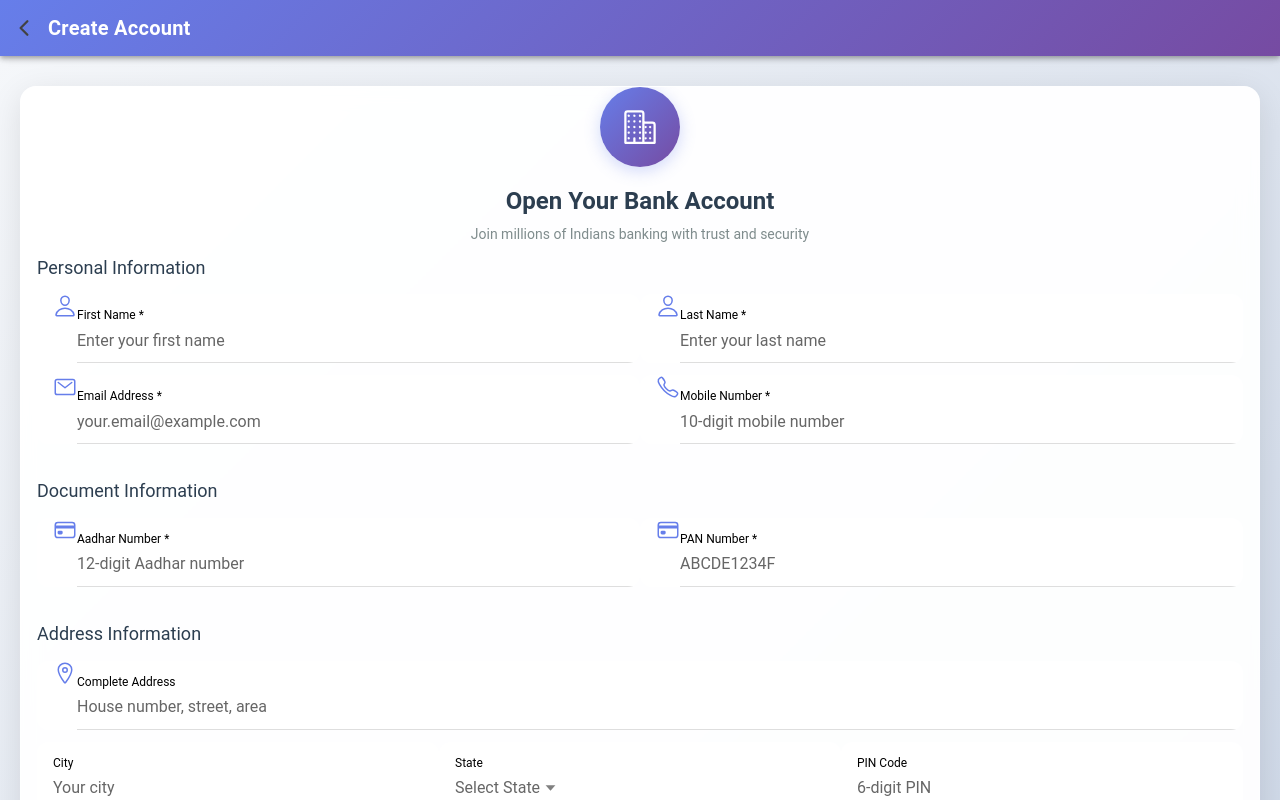
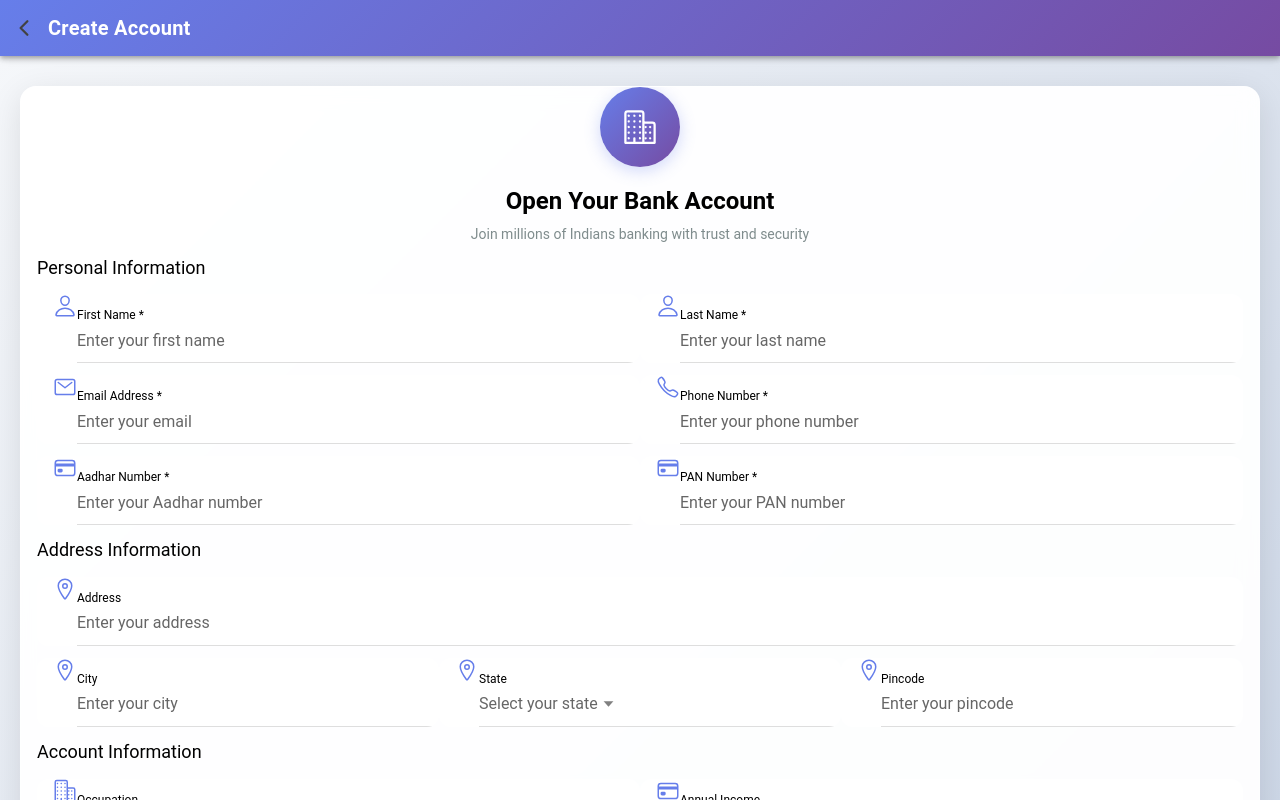
Before and after one commit to JainSneha6/RiverAuth, a React (Vite) app in the folder frontend/: page /signup in a window 1280 px wide. Built offline with nearby package versions, Linux system fonts and the light colour scheme.

Commit message:
Added android

```diff
--- a/frontend/package.json
+++ b/frontend/package.json
@@ -12,6 +12,7 @@
     "lint": "eslint"
   },
   "dependencies": {
+    "@capacitor/android": "^7.4.0",
     "@capacitor/app": "7.0.1",
     "@capacitor/core": "7.4.0",
     "@capacitor/haptics": "7.0.1",
--- a/frontend/src/pages/Signup.tsx
+++ b/frontend/src/pages/Signup.tsx
@@ -1,4 +1,4 @@
-import React, { useState } from 'react';
+import React, { useState, useRef, useEffect } from 'react';
 import {
   IonContent,
   IonHeader,
@@ -56,6 +56,55 @@ const BankSignupPage: React.FC = () => {
   });
 
   const [errors, setErrors] = useState<any>({});
+
+  const contentRef = useRef<HTMLIonContentElement>(null);
+
+  useEffect(() => {
+    const contentElement = contentRef.current;
+    if (contentElement) {
+      const handlePointerDown = (event: PointerEvent) => {
+        const {
+          clientX, clientY, pressure, pointerType, timeStamp, pointerId, width, height,
+          tiltX, tiltY, tangentialPressure, twist, isPrimary, screenX, screenY, pageX, pageY,
+          offsetX, offsetY, movementX, movementY, button, buttons, target
+        } = event;
+
+        const targetInfo = target ? `${(target as HTMLElement).tagName}${target.id ? `#${target.id}` : ''}` : 'N/A';
+
+        const alertMessage = `
+Tap Event Details:
+Coordinates:
+  clientX: ${clientX}, clientY: ${clientY}
+  screenX: ${screenX}, screenY: ${screenY}
+  pageX: ${pageX}, pageY: ${pageY}
+  offsetX: ${offsetX}, offsetY: ${offsetY}
+Pressure: ${pressure}
+Pointer Type: ${pointerType}
+Timestamp: ${timeStamp}
+Pointer ID: ${pointerId}
+Width: ${width}, Height: ${height}
+Tilt: tiltX=${tiltX}, tiltY=${tiltY}
+Tangential Pressure: ${tangentialPressure}
+Twist: ${twist}
+Is Primary: ${isPrimary}
+Movement: movementX=${movementX}, movementY=${movementY}
+Button: ${button}, Buttons: ${buttons}
+Target Element: ${targetInfo}
+        `.trim();
+
+        alert(alertMessage);
+      };
+
+      contentElement.addEventListener('pointerdown', handlePointerDown);
+
+      return () => {
+        contentElement.removeEventListener('pointerdown', handlePointerDown);
+      };
+    }
+  }, []);
+
+  const labelStyle = { color: 'black' };
+  const inputStyle = { color: 'black', '--placeholder-color': 'black' };
 
   const handleInputChange = (field: string, value: any) => {
     setFormData(prev => ({ ...prev, [field]: value }));
@@ -133,7 +182,10 @@ const BankSignupPage: React.FC = () => {
         </IonToolbar>
       </IonHeader>
 
-      <IonContent style={{ '--background': 'linear-gradient(135deg, #f5f7fa 0%, #c3cfe2 100%)' }}>
+      <IonContent
+        ref={contentRef}
+        style={{ '--background': 'linear-gradient(135deg, #f5f7fa 0%, #c3cfe2 100%)' }}
+      >
         <div style={{
           minHeight: '100vh',
           padding: '20px',
@@ -162,7 +214,7 @@ const BankSignupPage: React.FC = () => {
                 <IonIcon icon={businessOutline} style={{ fontSize: '36px', color: 'white' }} />
               </div>
               <IonCardTitle style={{
-                color: '#2c3e50',
+                color: 'black',
                 fontSize: '24px',
                 fontWeight: 'bold',
                 marginBottom: '8px'
@@ -179,7 +231,7 @@ const BankSignupPage: React.FC = () => {
                 {/* Personal Information */}
                 <IonRow>
                   <IonCol size="12">
-                    <h3 style={{ color: '#2c3e50', marginBottom: '16px', fontSize: '18px' }}>
+                    <h3 style={{ color: 'black', marginBottom: '16px', fontSize: '18px' }}>
                       Personal Information
                     </h3>
                   </IonCol>
@@ -189,11 +241,12 @@ const BankSignupPage: React.FC = () => {
                   <IonCol size="12" sizeMd="6">
                     <IonItem style={{ '--background': 'rgba(255,255,255,0.8)', '--border-radius': '12px', marginBottom: '12px' }}>
                       <IonIcon icon={personOutline} slot="start" style={{ color: '#667eea' }} />
-                      <IonLabel position="stacked">First Name *</IonLabel>
+                      <IonLabel position="stacked" style={labelStyle}>First Name *</IonLabel>
                       <IonInput
                         value={formData.firstName}
                         onIonInput={(e) => handleInputChange('firstName', e.detail.value!)}
                         placeholder="Enter your first name"
+                        style={inputStyle}
                       />
                     </IonItem>
                     {errors.firstName && <IonText color="danger" style={{ fontSize: '12px', marginLeft: '12px' }}>{errors.firstName}</IonText>}
@@ -201,11 +254,12 @@ const BankSignupPage: React.FC = () => {
                   <IonCol size="12" sizeMd="6">
                     <IonItem style={{ '--background': 'rgba(255,255,255,0.8)', '--border-radius': '12px', marginBottom: '12px' }}>
                       <IonIcon icon={personOutline} slot="start" style={{ color: '#667eea' }} />
-                      <IonLabel position="stacked">Last Name *</IonLabel>
+                      <IonLabel position="stacked" style={labelStyle}>Last Name *</IonLabel>
                       <IonInput
                         value={formData.lastName}
                         onIonInput={(e) => handleInputChange('lastName', e.detail.value!)}
                         placeholder="Enter your last name"
+                        style={inputStyle}
                       />
                     </IonItem>
                     {errors.lastName && <IonText color="danger" style={{ fontSize: '12px', marginLeft: '12px' }}>{errors.lastName}</IonText>}
@@ -216,12 +270,13 @@ const BankSignupPage: React.FC = () => {
                   <IonCol size="12" sizeMd="6">
                     <IonItem style={{ '--background': 'rgba(255,255,255,0.8)', '--border-radius': '12px', marginBottom: '12px' }}>
                       <IonIcon icon={mailOutline} slot="start" style={{ color: '#667eea' }} />
-                      <IonLabel position="stacked">Email Address *</IonLabel>
+                      <IonLabel position="stacked" style={labelStyle}>Email Address *</IonLabel>
                       <IonInput
                         type="email"
                         value={formData.email}
                         onIonInput={(e) => handleInputChange('email', e.detail.value!)}
-                        placeholder="your.email@example.com"
+                        placeholder="Enter your email"
+                        style={inputStyle}
                       />
                     </IonItem>
                     {errors.email && <IonText color="danger" style={{ fontSize: '12px', marginLeft: '12px' }}>{errors.email}</IonText>}
@@ -229,24 +284,16 @@ const BankSignupPage: React.FC = () => {
                   <IonCol size="12" sizeMd="6">
                     <IonItem style={{ '--background': 'rgba(255,255,255,0.8)', '--border-radius': '12px', marginBottom: '12px' }}>
                       <IonIcon icon={callOutline} slot="start" style={{ color: '#667eea' }} />
-                      <IonLabel position="stacked">Mobile Number *</IonLabel>
+                      <IonLabel position="stacked" style={labelStyle}>Phone Number *</IonLabel>
                       <IonInput
                         type="tel"
                         value={formData.phone}
                         onIonInput={(e) => handleInputChange('phone', e.detail.value!)}
-                        placeholder="10-digit mobile number"
+                        placeholder="Enter your phone number"
+                        style={inputStyle}
                       />
                     </IonItem>
                     {errors.phone && <IonText color="danger" style={{ fontSize: '12px', marginLeft: '12px' }}>{errors.phone}</IonText>}
-                  </IonCol>
-                </IonRow>
-
-                {/* Document Information */}
-                <IonRow>
-                  <IonCol size="12">
-                    <h3 style={{ color: '#2c3e50', marginTop: '24px', marginBottom: '16px', fontSize: '18px' }}>
-                      Document Information
-                    </h3>
                   </IonCol>
                 </IonRow>
 
@@ -254,12 +301,12 @@ const BankSignupPage: React.FC = () => {
                   <IonCol size="12" sizeMd="6">
                     <IonItem style={{ '--background': 'rgba(255,255,255,0.8)', '--border-radius': '12px', marginBottom: '12px' }}>
                       <IonIcon icon={cardOutline} slot="start" style={{ color: '#667eea' }} />
-                      <IonLabel position="stacked">Aadhar Number *</IonLabel>
+                      <IonLabel position="stacked" style={labelStyle}>Aadhar Number *</IonLabel>
                       <IonInput
                         value={formData.aadhar}
                         onIonInput={(e) => handleInputChange('aadhar', e.detail.value!)}
-                        placeholder="12-digit Aadhar number"
-                        maxlength={12}
+                        placeholder="Enter your Aadhar number"
+                        style={inputStyle}
                       />
                     </IonItem>
                     {errors.aadhar && <IonText color="danger" style={{ fontSize: '12px', marginLeft: '12px' }}>{errors.aadhar}</IonText>}
@@ -267,13 +314,12 @@ const BankSignupPage: React.FC = () => {
                   <IonCol size="12" sizeMd="6">
                     <IonItem style={{ '--background': 'rgba(255,255,255,0.8)', '--border-radius': '12px', marginBottom: '12px' }}>
                       <IonIcon icon={cardOutline} slot="start" style={{ color: '#667eea' }} />
-                      <IonLabel position="stacked">PAN Number *</IonLabel>
+                      <IonLabel position="stacked" style={labelStyle}>PAN Number *</IonLabel>
                       <IonInput
                         value={formData.pan}
                         onIonInput={(e) => handleInputChange('pan', e.detail.value!)}
-                        placeholder="ABCDE1234F"
-                        style={{ textTransform: 'uppercase' }}
-                        maxlength={10}
+                        placeholder="Enter your PAN number"
+                        style={inputStyle}
                       />
                     </IonItem>
                     {errors.pan && <IonText color="danger" style={{ fontSize: '12px', marginLeft: '12px' }}>{errors.pan}</IonText>}
@@ -283,7 +329,7 @@ const BankSignupPage: React.FC = () => {
                 {/* Address Information */}
                 <IonRow>
                   <IonCol size="12">
-                    <h3 style={{ color: '#2c3e50', marginTop: '24px', marginBottom: '16px', fontSize: '18px' }}>
+                    <h3 style={{ color: 'black', marginBottom: '16px', fontSize: '18px' }}>
                       Address Information
                     </h3>
                   </IonCol>
@@ -293,11 +339,12 @@ const BankSignupPage: React.FC = () => {
                   <IonCol size="12">
                     <IonItem style={{ '--background': 'rgba(255,255,255,0.8)', '--border-radius': '12px', marginBottom: '12px' }}>
                       <IonIcon icon={locationOutline} slot="start" style={{ color: '#667eea' }} />
-                      <IonLabel position="stacked">Complete Address</IonLabel>
+                      <IonLabel position="stacked" style={labelStyle}>Address</IonLabel>
                       <IonInput
                         value={formData.address}
                         onIonInput={(e) => handleInputChange('address', e.detail.value!)}
-                        placeholder="House number, street, area"
+                        placeholder="Enter your address"
+                        style={inputStyle}
                       />
                     </IonItem>
                   </IonCol>
@@ -306,21 +353,25 @@ const BankSignupPage: React.FC = () => {
                 <IonRow>
                   <IonCol size="12" sizeMd="4">
                     <IonItem style={{ '--background': 'rgba(255,255,255,0.8)', '--border-radius': '12px', marginBottom: '12px' }}>
-                      <IonLabel position="stacked">City</IonLabel>
+                      <IonIcon icon={locationOutline} slot="start" style={{ color: '#667eea' }} />
+                      <IonLabel position="stacked" style={labelStyle}>City</IonLabel>
                       <IonInput
                         value={formData.city}
                         onIonInput={(e) => handleInputChange('city', e.detail.value!)}
-                        placeholder="Your city"
+                        placeholder="Enter your city"
+                        style={inputStyle}
                       />
                     </IonItem>
                   </IonCol>
                   <IonCol size="12" sizeMd="4">
                     <IonItem style={{ '--background': 'rgba(255,255,255,0.8)', '--border-radius': '12px', marginBottom: '12px' }}>
-                      <IonLabel position="stacked">State</IonLabel>
+                      <IonIcon icon={locationOutline} slot="start" style={{ color: '#667eea' }} />
+                      <IonLabel position="stacked" style={labelStyle}>State</IonLabel>
                       <IonSelect
                         value={formData.state}
-                        onIonChange={(e) => handleInputChange('state', e.detail.value)}
-                        placeholder="Select State"
+                        onIonChange={(e) => handleInputChange('state', e.detail.value!)}
+                        placeholder="Select your state"
+                        style={inputStyle}
                       >
                         {states.map(state => (
                           <IonSelectOption key={state} value={state}>{state}</IonSelectOption>
@@ -330,58 +381,14 @@ const BankSignupPage: React.FC = () => {
                   </IonCol>
                   <IonCol size="12" sizeMd="4">
                     <IonItem style={{ '--background': 'rgba(255,255,255,0.8)', '--border-radius': '12px', marginBottom: '12px' }}>
-                      <IonLabel position="stacked">PIN Code</IonLabel>
+                      <IonIcon icon={locationOutline} slot="start" style={{ color: '#667eea' }} />
+                      <IonLabel position="stacked" style={labelStyle}>Pincode</IonLabel>
                       <IonInput
                         value={formData.pincode}
                         onIonInput={(e) => handleInputChange('pincode', e.detail.value!)}
-                        placeholder="6-digit PIN"
-                        maxlength={6}
+                        placeholder="Enter your pincode"
+                        style={inputStyle}
                       />
-                    </IonItem>
-                  </IonCol>
-                </IonRow>
-
-                {/* Professional Information */}
-                <IonRow>
-                  <IonCol size="12">
-                    <h3 style={{ color: '#2c3e50', marginTop: '24px', marginBottom: '16px', fontSize: '18px' }}>
-                      Professional Information
-                    </h3>
-                  </IonCol>
-                </IonRow>
-
-                <IonRow>
-                  <IonCol size="12" sizeMd="6">
-                    <IonItem style={{ '--background': 'rgba(255,255,255,0.8)', '--border-radius': '12px', marginBottom: '12px' }}>
-                      <IonLabel position="stacked">Occupation</IonLabel>
-                      <IonSelect
-                        value={formData.occupation}
-                        onIonChange={(e) => handleInputChange('occupation', e.detail.value)}
-                        placeholder="Select Occupation"
-                      >
-                        <IonSelectOption value="salaried">Salaried Employee</IonSelectOption>
-                        <IonSelectOption value="business">Business Owner</IonSelectOption>
-                        <IonSelectOption value="freelancer">Freelancer</IonSelectOption>
-                        <IonSelectOption value="retired">Retired</IonSelectOption>
-                        <IonSelectOption value="student">Student</IonSelectOption>
-                        <IonSelectOption value="others">Others</IonSelectOption>
-                      </IonSelect>
-                    </IonItem>
-                  </IonCol>
-                  <IonCol size="12" sizeMd="6">
-                    <IonItem style={{ '--background': 'rgba(255,255,255,0.8)', '--border-radius': '12px', marginBottom: '12px' }}>
-                      <IonLabel position="stacked">Annual Income</IonLabel>
-                      <IonSelect
-                        value={formData.income}
-                        onIonChange={(e) => handleInputChange('income', e.detail.value)}
-                        placeholder="Select Income Range"
-                      >
-                        <IonSelectOption value="below-2">Below ₹2 Lakhs</IonSelectOption>
-                        <IonSelectOption value="2-5">₹2-5 Lakhs</IonSelectOption>
-                        <IonSelectOption value="5-10">₹5-10 Lakhs</IonSelectOption>
-                        <IonSelectOption value="10-25">₹10-25 Lakhs</IonSelectOption>
-                        <IonSelectOption value="above-25">Above ₹25 Lakhs</IonSelectOption>
-                      </IonSelect>
                     </IonItem>
                   </IonCol>
                 </IonRow>
@@ -389,7 +396,7 @@ const BankSignupPage: React.FC = () => {
                 {/* Account Information */}
                 <IonRow>
                   <IonCol size="12">
-                    <h3 style={{ color: '#2c3e50', marginTop: '24px', marginBottom: '16px', fontSize: '18px' }}>
+                    <h3 style={{ color: 'black', marginBottom: '16px', fontSize: '18px' }}>
                       Account Information
                     </h3>
                   </IonCol>
@@ -398,16 +405,46 @@ const BankSignupPage: React.FC = () => {
                 <IonRow>
                   <IonCol size="12" sizeMd="6">
                     <IonItem style={{ '--background': 'rgba(255,255,255,0.8)', '--border-radius': '12px', marginBottom: '12px' }}>
-                      <IonLabel position="stacked">Account Type *</IonLabel>
+                      <IonIcon icon={businessOutline} slot="start" style={{ color: '#667eea' }} />
+                      <IonLabel position="stacked" style={labelStyle}>Occupation</IonLabel>
+                      <IonInput
+                        value={formData.occupation}
+                        onIonInput={(e) => handleInputChange('occupation', e.detail.value!)}
+                        placeholder="Enter your occupation"
+                        style={inputStyle}
+                      />
+                    </IonItem>
+                  </IonCol>
+                  <IonCol size="12" sizeMd="6">
+                    <IonItem style={{ '--background': 'rgba(255,255,255,0.8)', '--border-radius': '12px', marginBottom: '12px' }}>
+                      <IonIcon icon={cardOutline} slot="start" style={{ color: '#667eea' }} />
+                      <IonLabel position="stacked" style={labelStyle}>Annual Income</IonLabel>
+                      <IonInput
+                        type="number"
+                        value={formData.income}
+                        onIonInput={(e) => handleInputChange('income', e.detail.value!)}
+                        placeholder="Enter your annual income"
+                        style={inputStyle}
+                      />
+                    </IonItem>
+                  </IonCol>
+                </IonRow>
+
+                <IonRow>
+                  <IonCol size="12" sizeMd="6">
+                    <IonItem style={{ '--background': 'rgba(255,255,255,0.8)', '--border-radius': '12px', marginBottom: '12px' }}>
+                      <IonIcon icon={cardOutline} slot="start" style={{ color: '#667eea' }} />
+                      <IonLabel position="stacked" style={labelStyle}>Account Type *</IonLabel>
                       <IonSelect
                         value={formData.accountType}
-                        onIonChange={(e) => handleInputChange('accountType', e.detail.value)}
-                        placeholder="Select Account Type"
+                        onIonChange={(e) => handleInputChange('accountType', e.detail.value!)}
+                        placeholder="Select account type"
+                        style={inputStyle}
                       >
+                        impossible to finish artifact content
                         <IonSelectOption value="savings">Savings Account</IonSelectOption>
                         <IonSelectOption value="current">Current Account</IonSelectOption>
-                        <IonSelectOption value="salary">Salary Account</IonSelectOption>
-                        <IonSelectOption value="fd">Fixed Deposit Account</IonSelectOption>
+                        <IonSelectOption value="fixed">Fixed Deposit</IonSelectOption>
                       </IonSelect>
                     </IonItem>
                     {errors.accountType && <IonText color="danger" style={{ fontSize: '12px', marginLeft: '12px' }}>{errors.accountType}</IonText>}
@@ -418,12 +455,13 @@ const BankSignupPage: React.FC = () => {
                   <IonCol size="12" sizeMd="6">
                     <IonItem style={{ '--background': 'rgba(255,255,255,0.8)', '--border-radius': '12px', marginBottom: '12px' }}>
                       <IonIcon icon={lockClosedOutline} slot="start" style={{ color: '#667eea' }} />
-                      <IonLabel position="stacked">Password *</IonLabel>
+                      <IonLabel position="stacked" style={labelStyle}>Password *</IonLabel>
                       <IonInput
                         type="password"
                         value={formData.password}
                         onIonInput={(e) => handleInputChange('password', e.detail.value!)}
-                        placeholder="Minimum 8 characters"
+                        placeholder="Enter your password"
+                        style={inputStyle}
                       />
                     </IonItem>
                     {errors.password && <IonText color="danger" style={{ fontSize: '12px', marginLeft: '12px' }}>{errors.password}</IonText>}
@@ -431,12 +469,13 @@ const BankSignupPage: React.FC = () => {
                   <IonCol size="12" sizeMd="6">
                     <IonItem style={{ '--background': 'rgba(255,255,255,0.8)', '--border-radius': '12px', marginBottom: '12px' }}>
                       <IonIcon icon={lockClosedOutline} slot="start" style={{ color: '#667eea' }} />
-                      <IonLabel position="stacked">Confirm Password *</IonLabel>
+                      <IonLabel position="stacked" style={labelStyle}>Confirm Password *</IonLabel>
                       <IonInput
                         type="password"
                         value={formData.confirmPassword}
                         onIonInput={(e) => handleInputChange('confirmPassword', e.detail.value!)}
-                        placeholder="Re-enter password"
+                        placeholder="Confirm your password"
+                        style={inputStyle}
                       />
                     </IonItem>
                     {errors.confirmPassword && <IonText color="danger" style={{ fontSize: '12px', marginLeft: '12px' }}>{errors.confirmPassword}</IonText>}
@@ -446,29 +485,18 @@ const BankSignupPage: React.FC = () => {
                 {/* Terms and Conditions */}
                 <IonRow>
                   <IonCol size="12">
-                    <IonItem style={{ '--background': 'transparent', '--border-radius': '12px', marginTop: '16px' }}>
+                    <IonItem style={{ '--background': 'transparent', marginTop: '16px' }}>
                       <IonCheckbox
+                        slot="start"
                         checked={formData.agreeTerms}
                         onIonChange={(e) => handleInputChange('agreeTerms', e.detail.checked)}
-                        slot="start"
-                        style={{ '--color': '#667eea' }}
+                        style={{ '--checkbox-background-checked': '#667eea' }}
                       />
-                      <IonLabel style={{ marginLeft: '12px', fontSize: '14px' }}>
-                        I agree to the{' '}
-                        <span style={{ color: '#667eea', textDecoration: 'underline', cursor: 'pointer' }}>
-                          Terms and Conditions
-                        </span>{' '}
-                        and{' '}
-                        <span style={{ color: '#667eea', textDecoration: 'underline', cursor: 'pointer' }}>
-                          Privacy Policy
-                        </span>
+                      <IonLabel style={{ color: 'black', fontSize: '14px' }}>
+                        I agree to the <span style={{ color: '#667eea', textDecoration: 'underline' }}>Terms & Conditions</span>
                       </IonLabel>
                     </IonItem>
-                    {errors.agreeTerms && (
-                      <IonText color="danger" style={{ fontSize: '12px', marginLeft: '12px' }}>
-                        {errors.agreeTerms}
-                      </IonText>
-                    )}
+                    {errors.agreeTerms && <IonText color="danger" style={{ fontSize: '12px', marginLeft: '12px' }}>{errors.agreeTerms}</IonText>}
                   </IonCol>
                 </IonRow>
 
@@ -509,7 +537,6 @@ const BankSignupPage: React.FC = () => {
             </IonCardContent>
           </IonCard>
 
-          {/* Security Notice */}
           <IonCard style={{
             marginTop: '16px',
             marginBottom: '20px',
```
Also changed, not shown: 54 other files (tests, documents, lock files or other folders).
